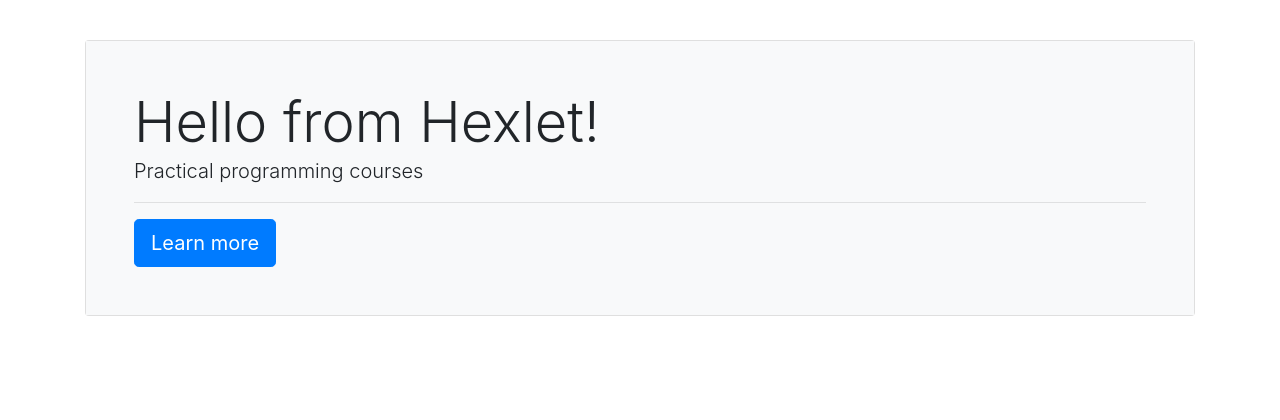
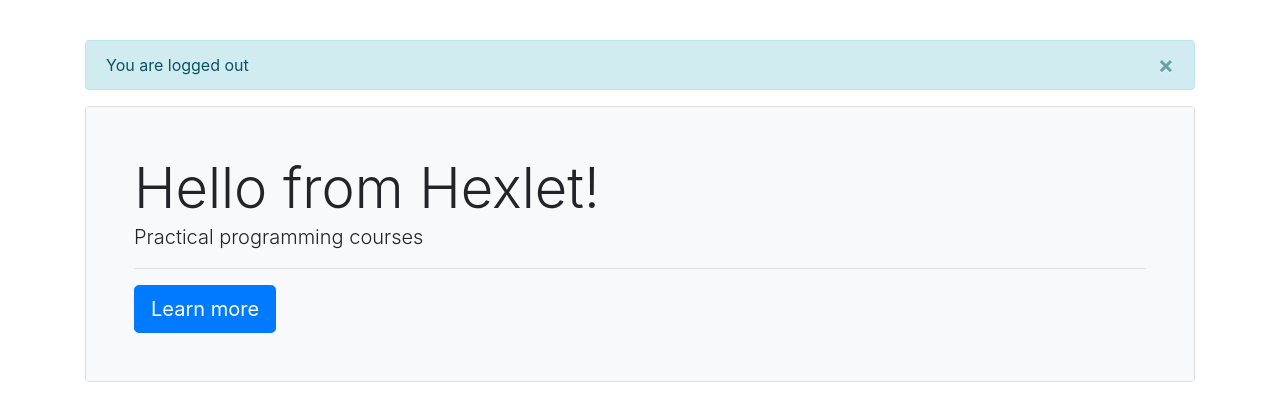
Before and after one commit to Artlyne/python-project-lvl4, a Django app: page / in a window 1280 px wide. Shown: the part 56-476 px from the top of the page. Run offline with Django 3.2, Linux system fonts and the light colour scheme; some libraries are stand-ins or nearby versions.

Commit message:
feat: add alert if user is auth or not

```diff
--- a/pyproject.toml
+++ b/pyproject.toml
@@ -1,6 +1,6 @@
 [tool.poetry]
 name = "hexlet-code"
-version = "0.2.0"
+version = "0.3.0"
 description = "task management system"
 authors = ["Andrey Martsenius <artlynee@gmail.com>"]
 
--- a/templates/base.html
+++ b/templates/base.html
@@ -10,6 +10,9 @@
   <head>
     <meta charset="utf-8">
     <meta name="viewport" content="width=device-width, initial-scale=1">
+    <script src="https://ajax.googleapis.com/ajax/libs/jquery/3.3.1/jquery.min.js"></script>
+    <script src="https://cdnjs.cloudflare.com/ajax/libs/popper.js/1.14.7/umd/popper.min.js"></script>
+    <script src="https://maxcdn.bootstrapcdn.com/bootstrap/4.3.1/js/bootstrap.min.js"></script>
     <title>{% trans "Task manager Hexlet" %}</title>
   </head>
 
--- a/templates/home.html
+++ b/templates/home.html
@@ -3,6 +3,17 @@
 
 
 {% block content %}
+{% if request.user.is_authenticated %}
+  <div class="alert alert-success alert-dismissible fade show" role="alert">
+    {% trans "You are logged in" %}
+    <button type="button" class="close" data-dismiss="alert" aria-label="close">&#215;</button>
+  </div>
+{% else %}
+  <div class="alert alert-info alert-dismissible fade show" role="alert">
+    {% trans "You are logged out" %}
+    <button type="button" class="close" data-dismiss="alert" aria-label="close">&#215;</button>
+  </div>
+{% endif %}
   <div class="card">
     <div class="card-body p-5 bg-light">
       <div class="display-4">{% trans "Hello from Hexlet!" %}</div>
```
